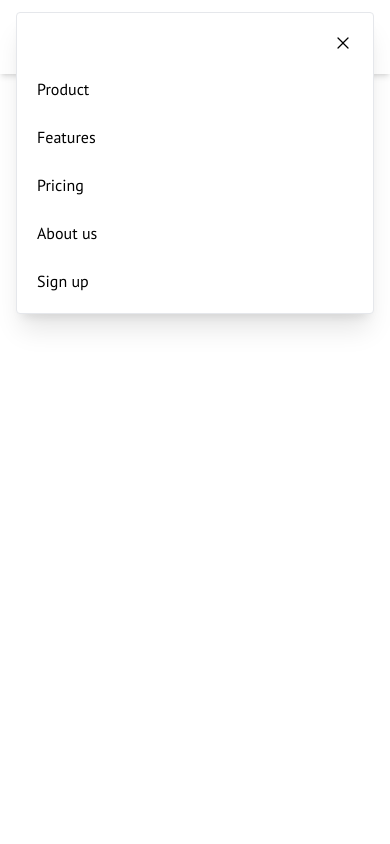
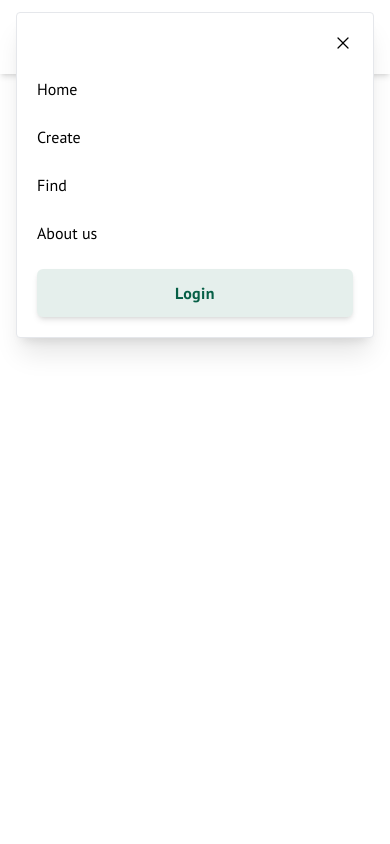
Before and after one commit to Fahimefto/Rent, a Next.js app: page /zustand in a window 390 px wide. Both pictures are taken after a click on the button "Open Menu". Shown: the top 844 px of the page. Built offline with nearby package versions, Linux system fonts and the light colour scheme; no server answers; what tw-elements would draw is missing.

Commit message:
state fixed

```diff
--- a/components/Navbar.js
+++ b/components/Navbar.js
@@ -14,6 +14,19 @@ export default function Nav() {
   const [auth, setAuth] = useState(false);
   const bears = useBearStore((state) => state.bears);
   const removeAllBears = useBearStore((state) => state.removeAllBears);
+  const increasePopulation = useBearStore((state) => state.increasePopulation);
+  useEffect(() => {
+    const fetch = async () => {
+      const result = await axios.get("/user/verify", { withCredentials: true });
+      if (result.data.status === 401) {
+        removeAllBears();
+      } else if (result.data.status === 200) {
+        increasePopulation();
+      }
+    };
+    fetch();
+  }, [router, bears]);
+
   useEffect(() => {
     setAuth(bears);
   }, [bears]);
@@ -166,27 +179,27 @@ export default function Nav() {
                             title="Our product"
                             className="font-medium tracking-wide transition-colors duration-200 hover:text-deep-purple-accent-400"
                           >
-                            Product
+                            Home
                           </Link>
                         </li>
                         <li>
                           <Link
-                            href="/"
+                            href="/create"
                             aria-label="Our product"
                             title="Our product"
                             className="font-medium tracking-wide transition-colors duration-200 hover:text-deep-purple-accent-400"
                           >
-                            Features
+                            Create
                           </Link>
                         </li>
                         <li>
                           <Link
-                            href="/"
+                            href="/find"
                             aria-label="Product pricing"
                             title="Product pricing"
                             className="font-medium tracking-wide transition-colors duration-200 hover:text-deep-purple-accent-400"
                           >
-                            Pricing
+                            Find
                           </Link>
                         </li>
                         <li>
@@ -200,12 +213,35 @@ export default function Nav() {
                           </Link>
                         </li>
                         <li>
-                          <Link
-                            href="/login"
-                            className="inline-flex items-center justify-center h-12 px-6 font-medium tracking-wide text-white bg-emerald-900 transition duration-200  shadow-md rounded-md w-full"
-                          >
-                            Sign up
-                          </Link>
+                          {!auth ? null : (
+                            <Link
+                              href="/profile"
+                              aria-label="profile"
+                              title="Profile"
+                              className="font-medium tracking-wide text-gray-900 transition-colors duration-200 hover:text-teal-accent-400"
+                            >
+                              Profile
+                            </Link>
+                          )}
+                        </li>
+
+                        <li>
+                          {!auth ? (
+                            <Link href="/login  ">
+                              <button className="inline-flex items-center justify-center h-12 w-full font-bold hover:scale-105 tracking-wide ease-in-out  text-emerald-800 bg-emerald-800 bg-opacity-10 transition duration-75  shadow-md rounded-md">
+                                Login
+                              </button>
+                            </Link>
+                          ) : (
+                            <Link href="/  ">
+                              <button
+                                className="inline-flex items-center justify-center h-12 w-full  tracking-wide text-rose-700 hover:scale-105 bg-opacity-10 font-bold bg-rose-700 transition duration-75  shadow-md rounded-md"
+                                onClick={logoutHandler}
+                              >
+                                Logout
+                              </button>
+                            </Link>
+                          )}
                         </li>
                       </ul>
                     </nav>
--- a/pages/index.js
+++ b/pages/index.js
@@ -5,8 +5,13 @@ import { useState, useEffect } from "react";
 import Card from "../components/RentCard";
 import Link from "next/link";
 import axios from "../axios/axios";
+import useBearStore from "../Store/Store";
 
 export default function Home({ data }) {
+  const bears = useBearStore((state) => state.bears);
+  const increasePopulation = useBearStore((state) => state.increasePopulation);
+  const removeAllBears = useBearStore((state) => state.removeAllBears);
+
   return (
     <>
       <Layout title="Home">
@@ -40,12 +45,11 @@ export default function Home({ data }) {
   );
 }
 
-export async function getServerSideProps() {
+export async function getServerSideProps(ctx) {
   const res = await axios.get("/post/all");
   const resData = res.data;
   const data = resData;
 
-  console.log(data);
   return {
     props: { data },
   };
```
